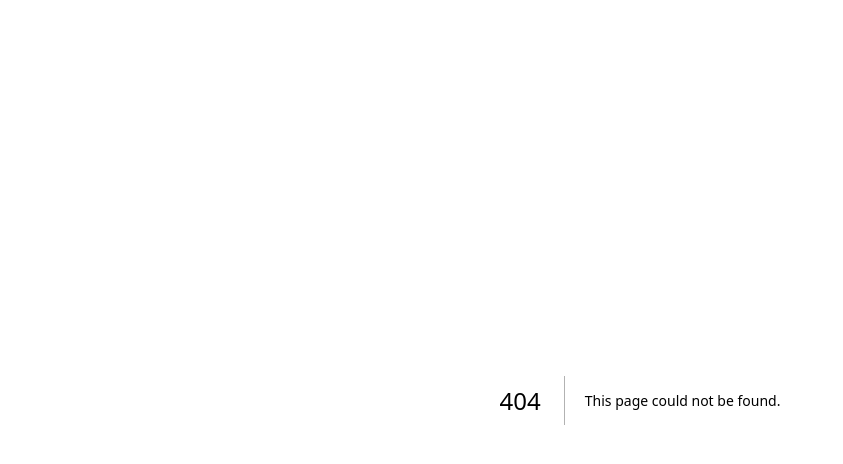
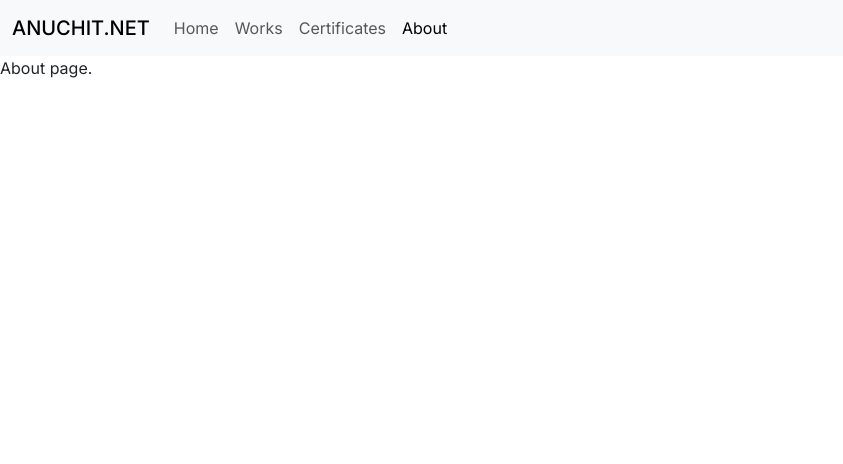
Before and after one commit to mrnu123/portfolio, a Next.js app: page /about in a window 1280 px wide. Before the commit this address had no page. Shown: the top 464 px of the page, without its empty margins (0-843 px from the left). Built offline with nearby package versions, Linux system fonts and the light colour scheme.

Commit message:
feat (page) : add page and link of navbar

```diff
--- a/package.json
+++ b/package.json
@@ -12,7 +12,8 @@
     "bootstrap": "^5.3.2",
     "next": "14.0.4",
     "react": "^18",
-    "react-dom": "^18"
+    "react-dom": "^18",
+    "react-router-dom": "^6.26.1"
   },
   "devDependencies": {
     "@types/node": "^20",
--- /dev/null
+++ b/src/app/about/page.tsx
@@ -0,0 +1,6 @@
+const About = () => {
+    return (<>
+        About page.
+    </>)
+}
+export default About;
--- a/src/app/components/navigation/navbar/index.tsx
+++ b/src/app/components/navigation/navbar/index.tsx
@@ -1,4 +1,6 @@
+'use client'
 const Navbar = () => {
+  const location = window.location;
   return (
     <>
       <nav className="navbar navbar-expand-lg navbar-light bg-light">
@@ -21,54 +23,26 @@ const Navbar = () => {
           >
             <ul className="navbar-nav me-auto mb-2 mb-lg-0  ">
               <li className="nav-item">
-                <a className="nav-link active" aria-current="page" href="#">
+                <a className={location.pathname === "/" ? "nav-link active" : "nav-link"} aria-current="page" href="/">
                   Home
                 </a>
               </li>
               <li className="nav-item">
-                <a className="nav-link" href="#">
+                <a className={location.pathname === "/works" ? "nav-link active" : "nav-link"} href="/works">
                   Works
                 </a>
               </li>
               <li className="nav-item">
-                <a className="nav-link" href="#">
+                <a className={location.pathname === "/certificates" ? "nav-link active" : "nav-link"} href="/certificates">
                   Certificates
                 </a>
               </li>
               <li className="nav-item">
-                <a className="nav-link" href="#">
+                <a className={location.pathname === "/about" ? "nav-link active" : "nav-link"} href="/about">
                   About
                 </a>
               </li>
-              {/* <li className="nav-item dropdown">
-                <a
-                  className="nav-link dropdown-toggle"
-                  href="#"
-                  id="navbarDropdown"
-                  role="button"
-                  data-bs-toggle="dropdown"
-                  aria-expanded="false"
-                >
-                  Certificates
-                </a>
-                <ul className="dropdown-menu" aria-labelledby="navbarDropdown">
-                  <li>
-                    <a className="dropdown-item" href="#">
-                      Action
-                    </a>
-                  </li>
-                  <li>
-                    <a className="dropdown-item" href="#">
-                      Another action
-                    </a>
-                  </li>
-                  <li>
-                    <a className="dropdown-item" href="#">
-                      Something else here
-                    </a>
-                  </li>
-                </ul>
-              </li> */}
+
             </ul>
           </div>
         </div>
--- a/src/app/layout.tsx
+++ b/src/app/layout.tsx
@@ -3,6 +3,7 @@ import { Inter } from "next/font/google";
 import "./globals.css";
 import "bootstrap/dist/css/bootstrap.css";
 import ImportBsJS from "./importBsJs";
+import Navbar from "./components/navigation/navbar";
 
 const inter = Inter({ subsets: ["latin"] });
 
@@ -21,7 +22,9 @@ export default function RootLayout({
       <html lang="en">
         <body className={inter.className}>
           <ImportBsJS></ImportBsJS>
+          <Navbar></Navbar>
           {children}
+
         </body>
       </html>
     </>
--- a/src/app/page.tsx
+++ b/src/app/page.tsx
@@ -5,7 +5,9 @@ import Navbar from "./components/navigation/navbar";
 
 export default function Home() {
   return (
-    <Navbar></Navbar>
+    <></>
+
+    // <Navbar></Navbar>
     // <main className={styles.main}>
     //    <div className={styles.description}>
     //     <p>
```
Also changed, not shown: src/app/certificates/page.tsx (added, +7 -0 lines), src/app/works/page.tsx (added, +10 -0 lines), 1 other file (tests, documents, lock files or other folders).
